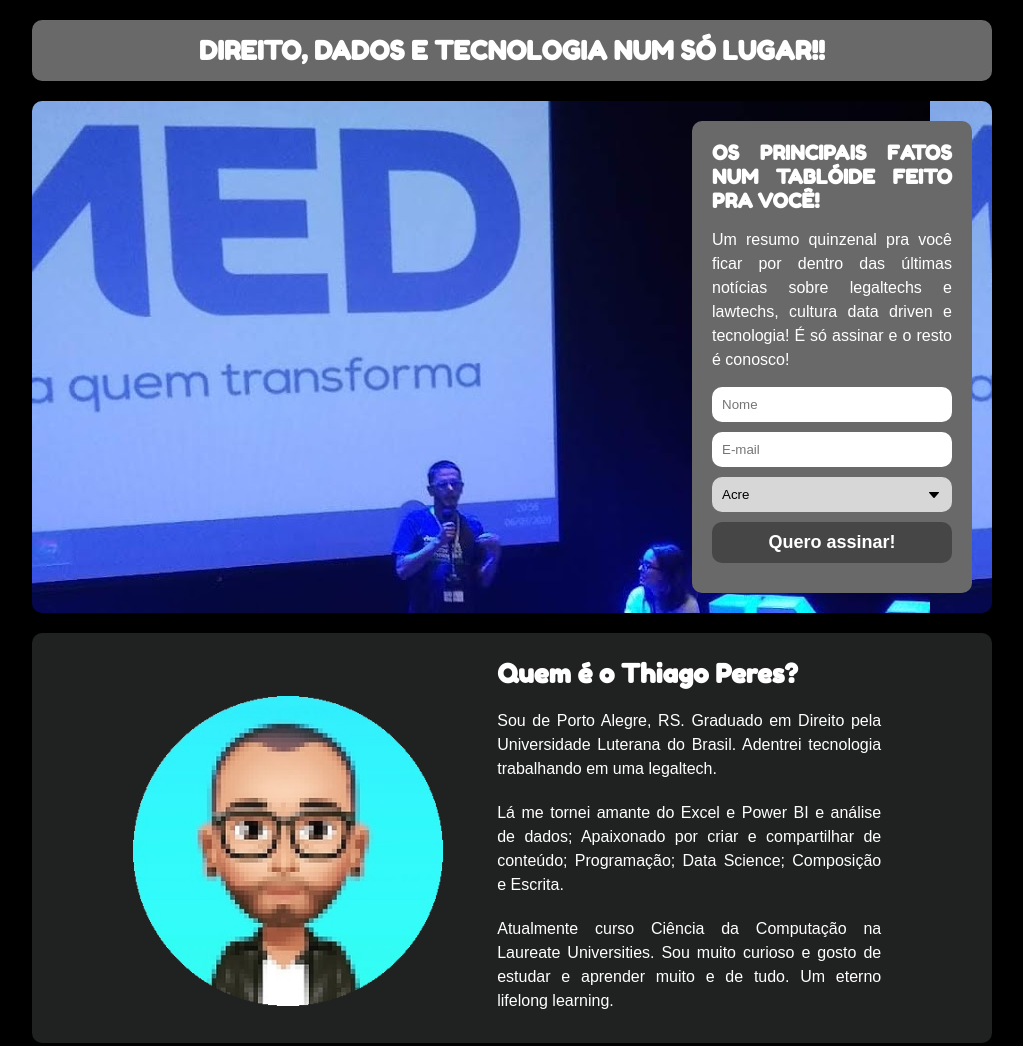
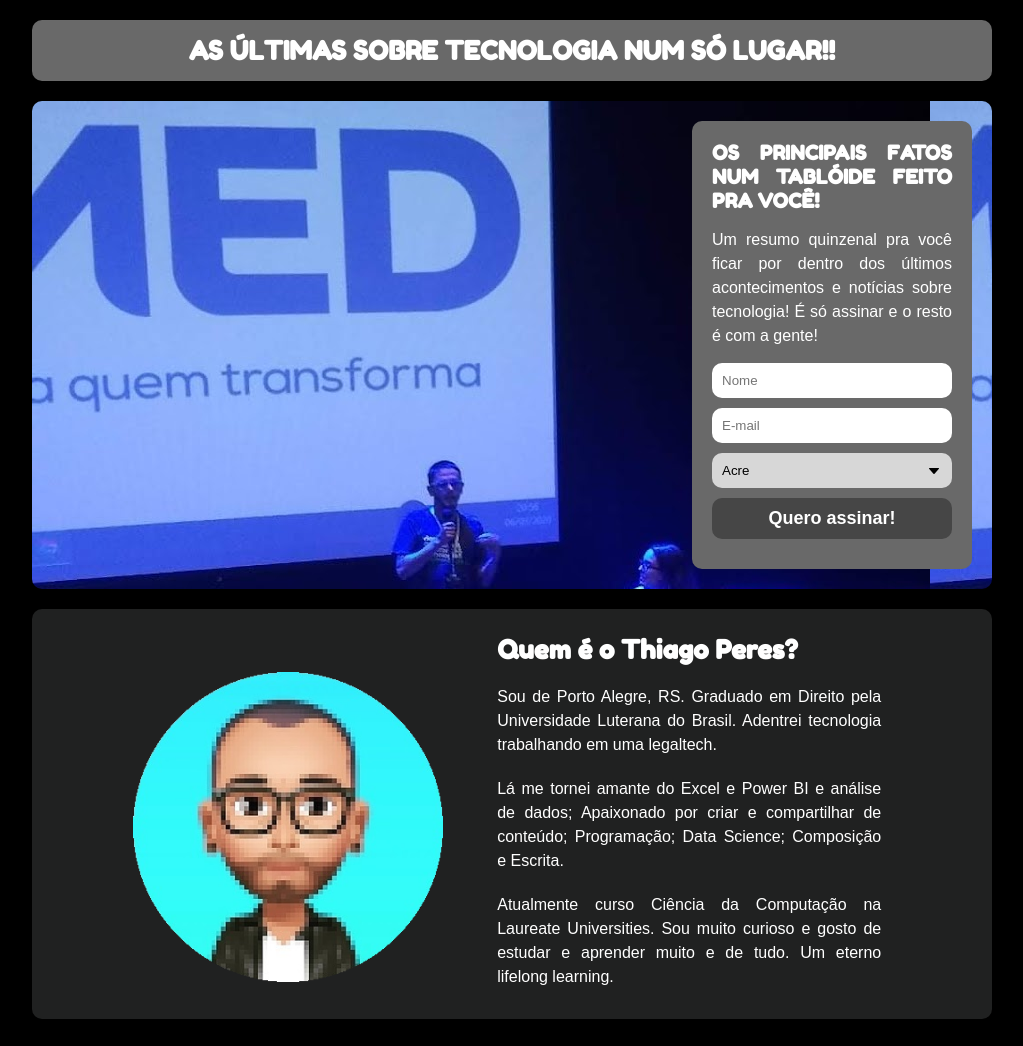
Before and after one commit to thiagoperess/tabloid, a plain HTML site: page index.html in a window 1280 px wide. Shown: the whole page, without its empty margins (128-1151 px from the left). Drawn offline with Linux system fonts and the light colour scheme; a web font is replaced by a local one.

Commit message:
description change

```diff
--- a/index.html
+++ b/index.html
@@ -10,12 +10,12 @@
 <body>
     <div class="container">
     <header class="corpo">
-        <h1 class="title hdois">DIREITO, DADOS E TECNOLOGIA NUM SÓ LUGAR!!</h1>
+        <h1 class="title hdois">AS ÚLTIMAS SOBRE TECNOLOGIA NUM SÓ LUGAR!!</h1>
     </header>
     <section class="corpo">
         <div class="formContainer">
             <h2 class="mb hdois">OS PRINCIPAIS FATOS NUM TABLÓIDE FEITO PRA VOCÊ!</h2>
-            <p class="mb">Um resumo quinzenal pra você ficar por dentro das últimas notícias sobre legaltechs e lawtechs, cultura data driven e tecnologia! É só assinar e o resto é conosco!</p>
+            <p class="mb">Um resumo quinzenal pra você ficar por dentro dos últimos acontecimentos e notícias sobre tecnologia! É só assinar e o resto é com a gente!</p>
             <form method="POST" action="https://thiagoperes.us7.list-manage.com/subscribe/post?u=2a6f95d45f3688bf0e9bd163c&amp;id=d0b405811c" id="mc-embedded-subscribe-form" name="mc-embedded-subscribe-form" class="validate" target="_blank" novalidate>
                 <input class="btn" type="text" name="FNAME" id="name" placeholder="Nome">
                 <input class="btn" type="text" name="EMAIL" id="email"placeholder="E-mail">
```
